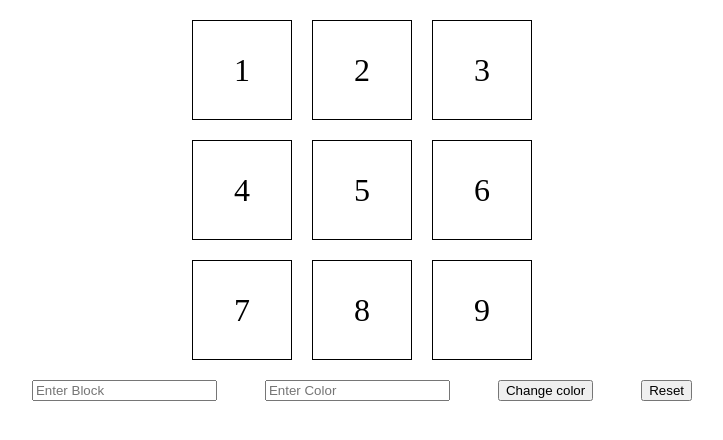
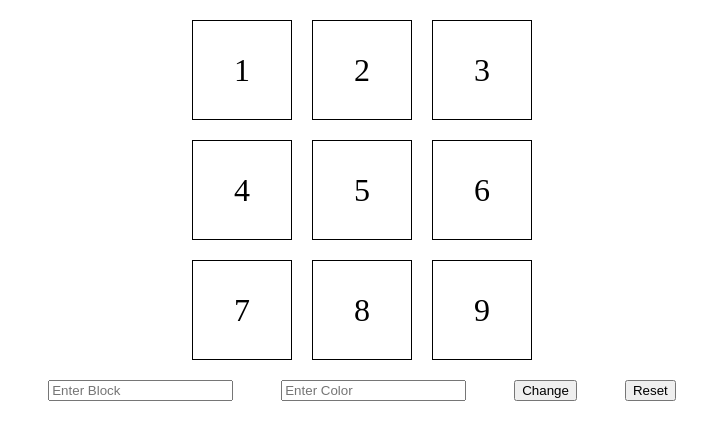
Before and after one commit to acciojob/Replit-Asian-Paints-vdivyansh29, a website: page main.html in a window 1280 px wide. Shown: the whole page, without its empty margins (278-1001 px from the left). Drawn offline with Linux system fonts and the light colour scheme.

Commit message:
created a submission

```diff
--- a/main.html
+++ b/main.html
@@ -23,8 +23,8 @@
 	<div class="actions">
 		<input type="number" placeholder="Enter Block" id="block_id">
 		<input type="text" placeholder="Enter Color" id="colour_id">
-		<button id="change_button">Change color</button>
-		<button id="Reset">Reset</button>
+		<button id="change_button">Change</button>
+		<button id="reset_button">Reset</button>
 	</div>
 
     <script type="text/javascript" src="./script.js">
--- a/script.js
+++ b/script.js
@@ -1,6 +1,6 @@
 //your JS code here. If required.
 const changeButton = document.getElementById("change_button")
-const resetButton = document.getElementById("Reset")
+const resetButton = document.getElementById("reset_button")
 
 // Add evenListener to buttons
 changeButton.addEventListener("click", () => changeColor())
```
